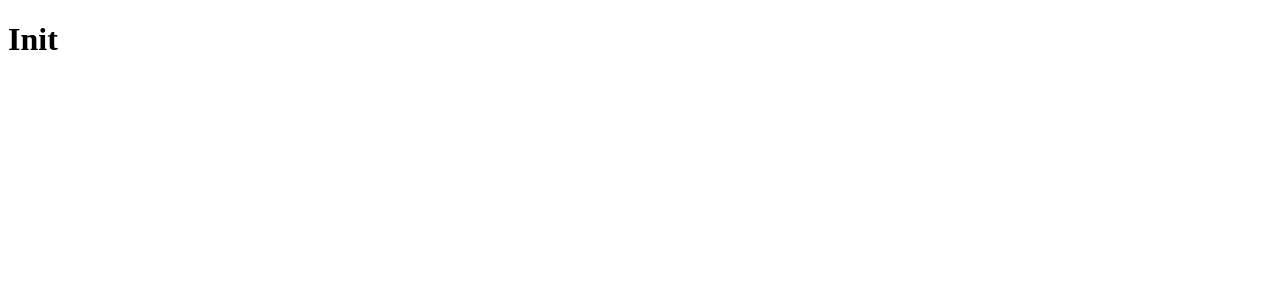
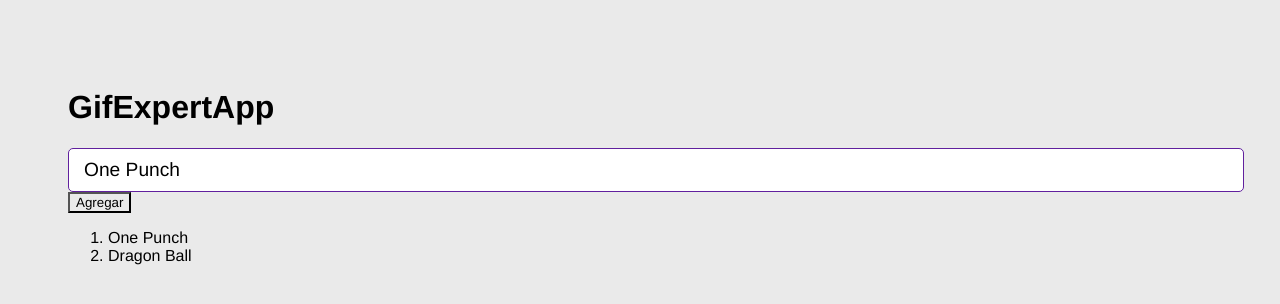
Before and after one commit to Martinsr99/HeroesReact, a React (Vite) app in the folder React/gift-expert-app/: page / in a window 1280 px wide. Shown: the top 304 px of the page. Built offline with nearby package versions, Linux system fonts and the light colour scheme.

Commit message:
Create first version with styles and create AddCategory component

```diff
--- a/React/gift-expert-app/src/GifExpertApp.jsx
+++ b/React/gift-expert-app/src/GifExpertApp.jsx
@@ -1,9 +1,29 @@
-import React from 'react'
+import {useState} from 'react'
+import { AddCategory } from './components/AddCategory'
+
 
 export const GifExpertApp = () => {
+
+  const [categories, setcategories] = useState([ 'One Punch', 'Dragon Ball' ])
+
+  const onAddCategory = () => {
+    setcategories([...categories,'Valorant'])
+  }
   return (
     <>
-        <h1>Init</h1>
+        <h1>GifExpertApp</h1>
+
+
+        {/*Listado de Gifs */}
+        <AddCategory/>
+        <button onClick={onAddCategory}>Agregar</button>
+        <ol>
+          {
+          categories.map(category => {
+             return <li key={category}>{category}</li>})
+          }
+        </ol>
+
     </>
   )
 }
--- /dev/null
+++ b/React/gift-expert-app/src/components/AddCategory.jsx
@@ -0,0 +1,24 @@
+import { useState } from "react";
+
+export const AddCategory = () => {
+  const [inputValue, setinputValue] = useState("One Punch");
+
+  const onInputChange = (event) => {
+    setinputValue(event.target.value);
+  };
+
+  const onSubmit = (event) => {
+
+  }
+
+  return (
+    <form onSubmit={(event) => onSubmit(event)}>
+      <input
+        type="text"
+        placeholder="Buscar Gifs"
+        value={inputValue}
+        onChange={onInputChange}
+      />
+    </form>
+  );
+};
--- a/React/gift-expert-app/src/main.jsx
+++ b/React/gift-expert-app/src/main.jsx
@@ -1,6 +1,7 @@
 import React from 'react'
 import ReactDOM from 'react-dom/client'
 import { GifExpertApp } from './GifExpertApp'
+import './styles.css'
 
 ReactDOM.createRoot(document.getElementById('root')).render(
   <React.StrictMode>
--- /dev/null
+++ b/React/gift-expert-app/src/styles.css
@@ -0,0 +1,63 @@
+* {
+  font-family: Helvetica, Arial, sans-serif;
+  background-color: rgb(234, 234, 234);
+}
+
+body {
+  padding: 60px;
+}
+
+input {
+  background-color: white;
+  border-radius: 5px;
+  border: 1px solid rgb(97, 32, 158);
+  color: black;
+  font-size: 1.2rem;
+  outline: none;
+  padding: 10px 15px;
+  width: 100%;
+}
+
+h2 {
+  font-size: 1.5rem;
+}
+
+h3 {
+  font-size: 3rem;
+  margin-bottom: 5px;
+}
+
+.card-grid {
+  display: flex;
+  flex-direction: row;
+  flex-wrap: wrap;
+  justify-content: center;
+}
+
+.card {
+  align-content: center;
+  align-items: center;
+  background-color: white;
+  border-radius: 10px;
+  box-shadow: 0px 3px 5px rgba(0, 0, 0, 0.03);
+  display: flex;
+  flex-direction: column;
+  height: 0%;
+  justify-content: center;
+  margin-bottom: 20px;
+  margin-right: 20px;
+  overflow: hidden;
+}
+
+.card p {
+  background-color: white;
+  flex: 1;
+  font-size: 1.5rem;
+  margin-top: 5px;
+  padding: 5px 20px 0px 20px;
+  text-align: center;
+}
+
+.card img {
+  width: 100%;
+}
```
